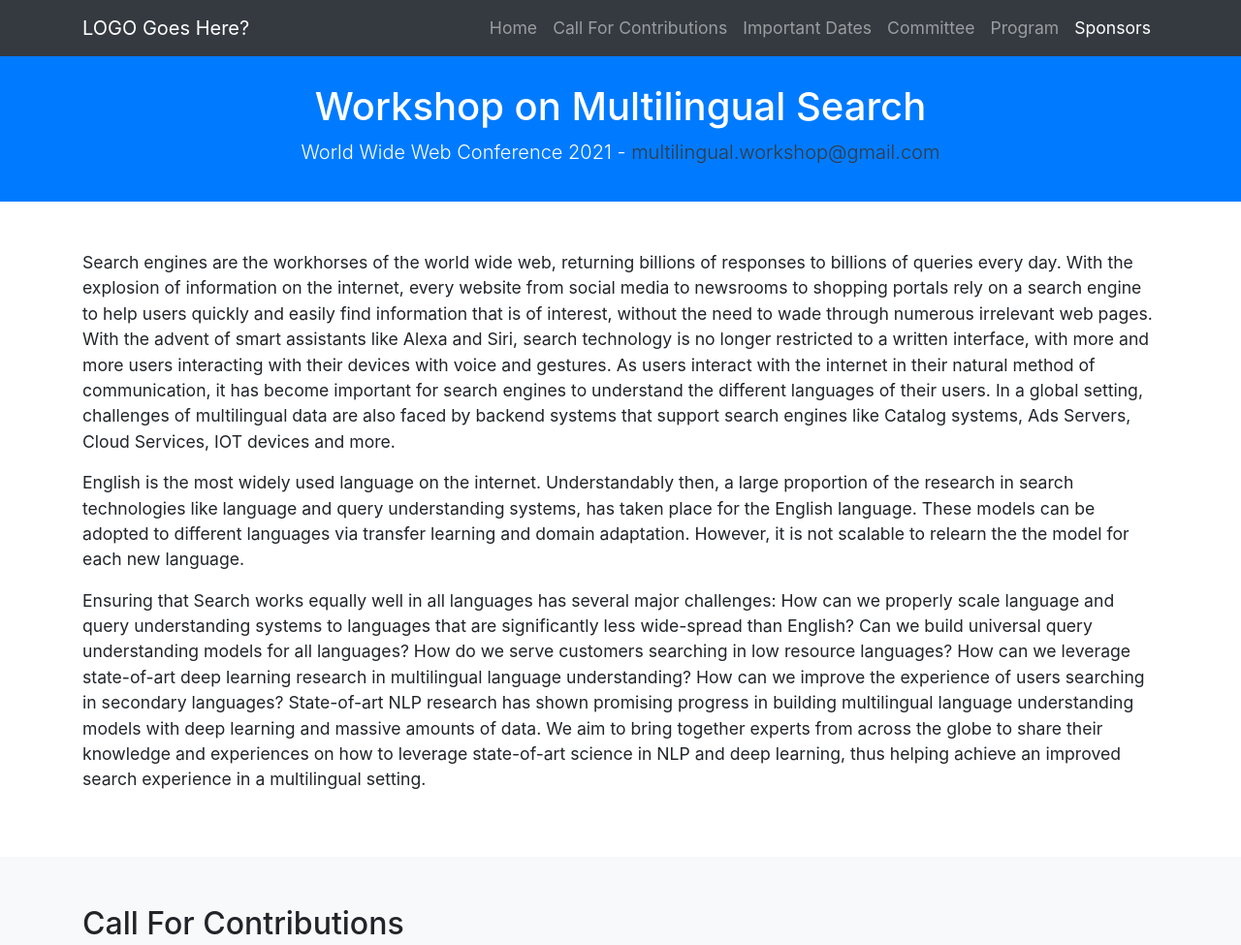
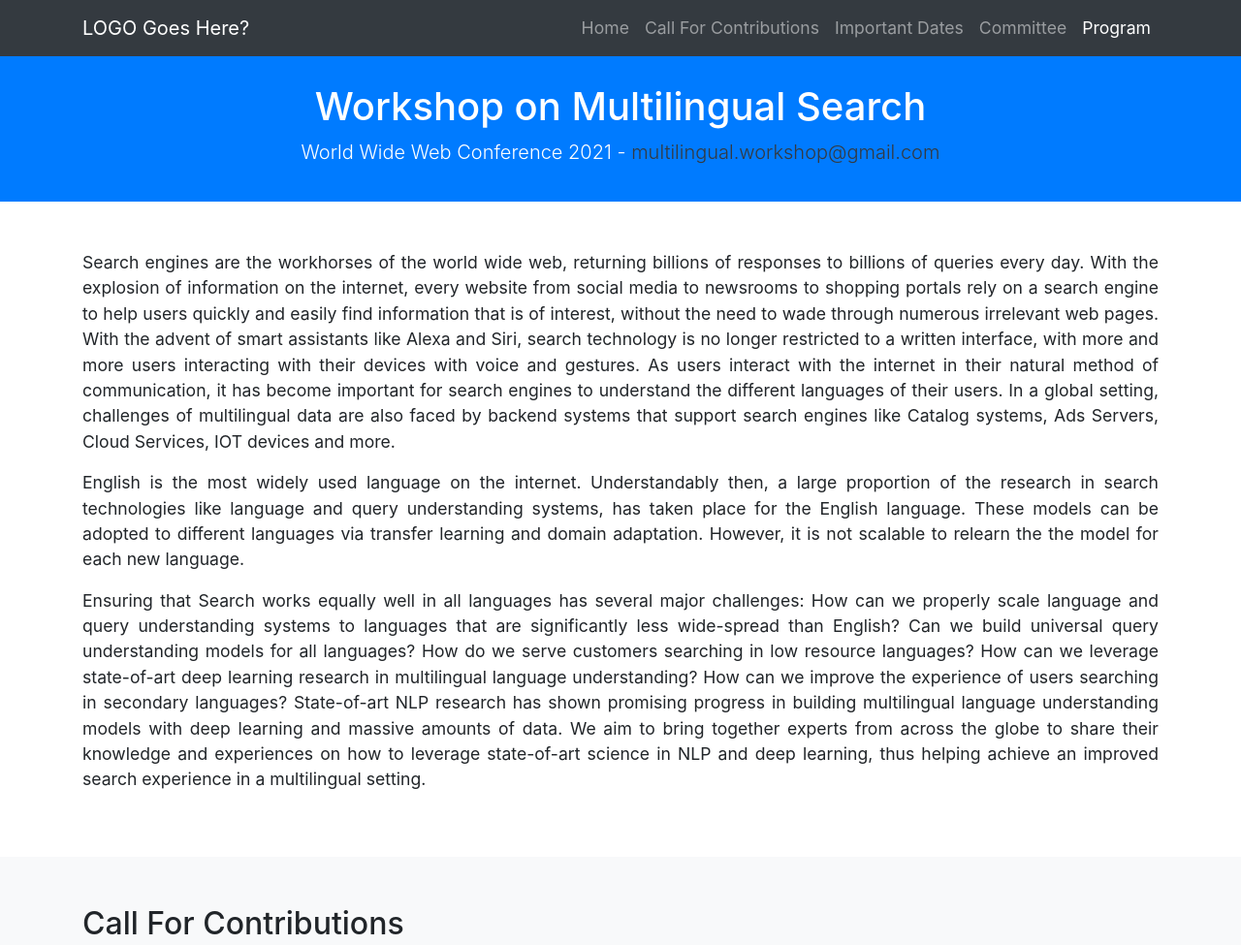
Before and after one commit to multilingual-workshop/multilingual-workshop.github.io, a plain HTML site: page index.html in a window 1280 px wide. Shown: the top 975 px of the page at 97% size. Drawn offline with Linux system fonts and the light colour scheme.

Commit message:
Removed sponsors

```diff
--- a/index.html
+++ b/index.html
@@ -44,10 +44,10 @@
           <li class="nav-item">
             <a class="nav-link js-scroll-trigger" href="#program">Program</a>
           </li>
-          <li class="nav-item">
+<!--          <li class="nav-item">
             <a class="nav-link js-scroll-trigger" href="#sponsors">Sponsors</a>
           </li>
-<!--          <li class="nav-item">
+         <li class="nav-item">
             <a class="nav-link js-scroll-trigger" href="#awards">Awards</a>
           </li> -->
         </ul>
@@ -66,11 +66,11 @@
     <div class="container">
       <div class="row">
         <div class="col mx-auto">
-          <p>Search engines are the workhorses of the world wide web, returning billions of responses to billions of queries every day. With the explosion of information on the internet, every website from social media to newsrooms to shopping portals rely on a search engine to help users quickly and easily find information that is of interest, without the need to wade through numerous irrelevant web pages. With the advent of smart assistants like Alexa and Siri, search technology is no longer restricted to a written interface, with more and more users interacting with their devices with voice and gestures. As users interact with the internet in their natural method of communication, it has become important for search engines to understand the different languages of their users. In a global setting, challenges of multilingual data are also faced by backend systems that support search engines like Catalog systems, Ads Servers, Cloud Services, IOT devices and more.</p>
+          <p align="justify">Search engines are the workhorses of the world wide web, returning billions of responses to billions of queries every day. With the explosion of information on the internet, every website from social media to newsrooms to shopping portals rely on a search engine to help users quickly and easily find information that is of interest, without the need to wade through numerous irrelevant web pages. With the advent of smart assistants like Alexa and Siri, search technology is no longer restricted to a written interface, with more and more users interacting with their devices with voice and gestures. As users interact with the internet in their natural method of communication, it has become important for search engines to understand the different languages of their users. In a global setting, challenges of multilingual data are also faced by backend systems that support search engines like Catalog systems, Ads Servers, Cloud Services, IOT devices and more.</p>
 
-<p>English is the most widely used language on the internet. Understandably then, a large proportion of the research in search technologies like language and query understanding systems, has taken place for the English language. These models can be adopted to different languages via transfer learning and domain adaptation. However, it is not scalable to relearn the the model for each new language.</p>
+<p align="justify">English is the most widely used language on the internet. Understandably then, a large proportion of the research in search technologies like language and query understanding systems, has taken place for the English language. These models can be adopted to different languages via transfer learning and domain adaptation. However, it is not scalable to relearn the the model for each new language.</p>
 
-<p>Ensuring that Search works equally well in all languages has several major challenges: How can we properly scale language and query understanding systems to languages that are significantly less wide-spread than English? Can we build universal query understanding models for all languages? How do we serve customers searching in low resource languages? How can we leverage state-of-art deep learning research in multilingual language understanding? How can we improve the experience of users searching in secondary languages? State-of-art NLP research has shown promising progress in building multilingual language understanding models with deep learning and massive amounts of data. We aim to bring together experts from across the globe to share their knowledge and experiences on how to leverage state-of-art science in NLP and deep learning, thus helping achieve an improved search experience in a multilingual setting.
+<p align="justify">Ensuring that Search works equally well in all languages has several major challenges: How can we properly scale language and query understanding systems to languages that are significantly less wide-spread than English? Can we build universal query understanding models for all languages? How do we serve customers searching in low resource languages? How can we leverage state-of-art deep learning research in multilingual language understanding? How can we improve the experience of users searching in secondary languages? State-of-art NLP research has shown promising progress in building multilingual language understanding models with deep learning and massive amounts of data. We aim to bring together experts from across the globe to share their knowledge and experiences on how to leverage state-of-art science in NLP and deep learning, thus helping achieve an improved search experience in a multilingual setting.
 </p>
         </div>
       </div>
@@ -136,6 +136,7 @@
                     <li> Shailendra Agarwal, Amazon </li>
                     <li> Vaclav Petricek, Amazon </li>
 					<li> Atul Saroop, Amazon </li>
+					<li> Rahul Bhagat, Amazon </li>
                 </ul>
         </div>
       </div>
@@ -153,7 +154,7 @@
     </div>
   </section>
 
-  <section id="sponsors">
+ <!-- <section id="sponsors">
     <div class="container">
       <div class="row">
         <div class="col mx-auto">
@@ -164,7 +165,7 @@
     </div>
   </section>
 
-<!--
+
   <section id="awards">
     <div class="container">
       <div class="row">
```
